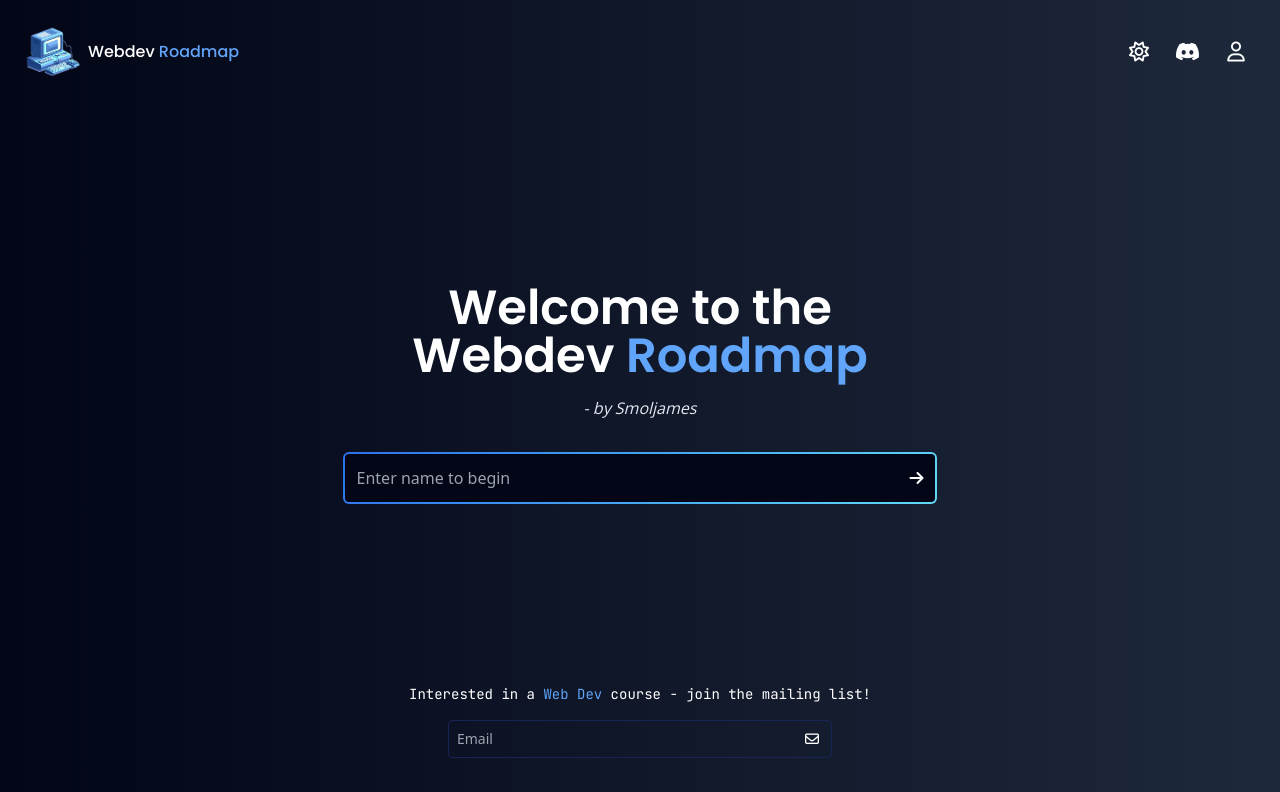
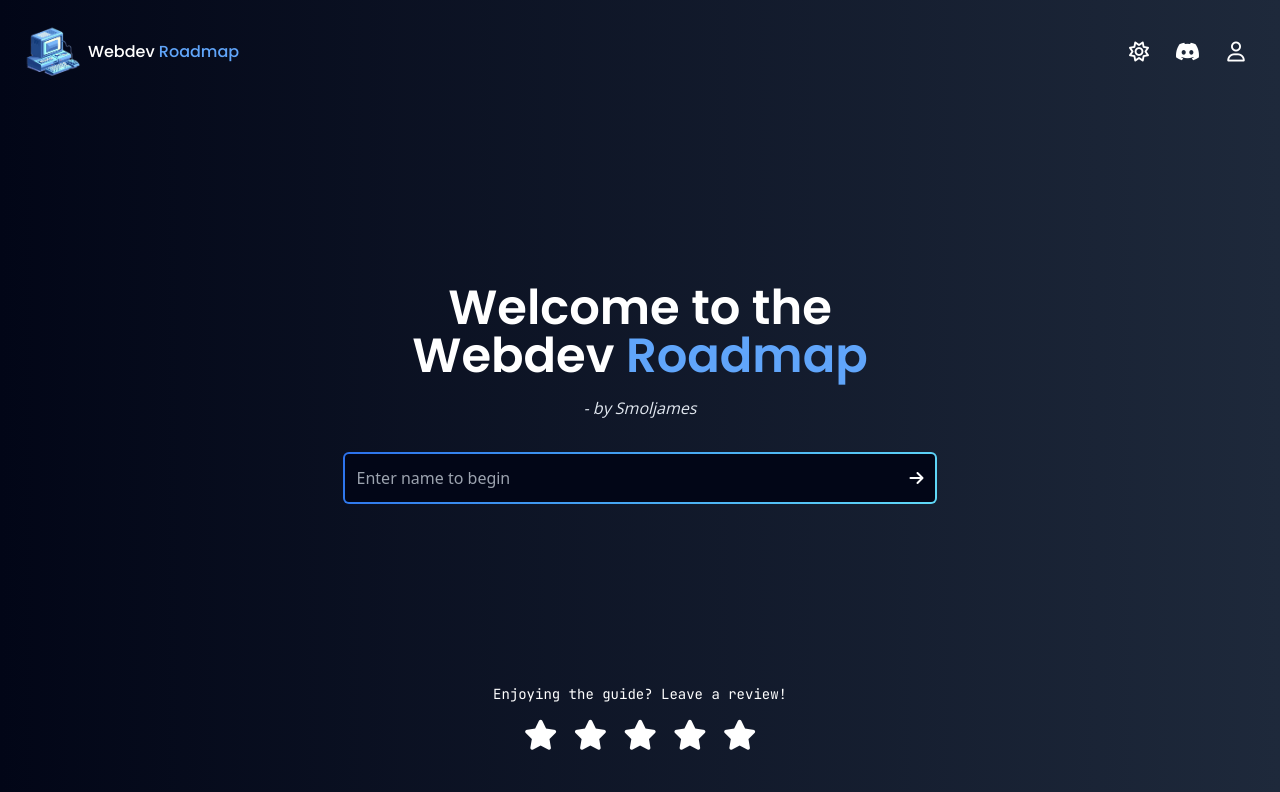
Before and after one commit to jamezmca/roadmap-v2, a SvelteKit app: page / in a window 1280 px wide. Shown: the top 792 px of the page. Built offline with nearby package versions, Linux system fonts and the light colour scheme.

Commit message:
added rating system

```diff
--- a/src/components/Footer.svelte
+++ b/src/components/Footer.svelte
@@ -1,10 +1,19 @@
 <script>
+    import { onMount } from "svelte";
     import store from "../store";
     let email = "";
     let emailStatus = "";
     let error = false;
+    let rating = null;
+    let chosenRating = null;
 
     let styles;
+
+    onMount(() => {
+        if (localStorage.getItem("roadmapRating")) {
+            chosenRating = parseInt(localStorage.getItem("roadmapRating"));
+        }
+    });
 
     $: {
         let darkTheme = $store.darkTheme;
@@ -12,6 +21,12 @@
             inputColor: darkTheme
                 ? " bg-transparent border-blue-950 focus-within:border-blue-900 hover:border-blue-900"
                 : " bg-transparent border-blue-100 focus-within:border-blue-300 hover:border-blue-300",
+            starColor: (ratingNum) =>
+                ratingNum > (chosenRating || rating)
+                    ? darkTheme
+                        ? " text-white"
+                        : " text-slate-600"
+                    : " text-amber-300",
         };
     }
 
@@ -52,11 +67,61 @@
             handleSubscribe();
         }
     };
+
+    async function handleRating() {
+        if (!rating || chosenRating) {
+            return;
+        }
+
+        console.log(rating);
+        chosenRating = rating;
+
+        try {
+            const res = await fetch(
+                // "http://localhost:5353/api/rate",
+                "https://mailing-list-3hzb.onrender.com/api/rate",
+                {
+                    method: "POST",
+                    headers: {
+                        "Content-type": "application/json",
+                    },
+                    body: JSON.stringify({
+                        password: "80085",
+                        rating: rating,
+                        platform: "roadmap",
+                    }),
+                }
+            );
+            localStorage.setItem("roadmapRating", chosenRating);
+            if (res.status === "201") {
+                console.log("Sent");
+            }
+        } catch (err) {
+            console.log("Failed to leave review");
+        }
+    }
 </script>
 
 <footer
-    class="py-10 sm:py-14 md:py-20 flex flex-col gap-4 sm:gap-6 md:gap-8 items-center justify-center p-4 text-sm"
+    class="py-10 sm:py-14 md:py-20 flex flex-col gap-8 sm:gap-10 md:gap-14 items-center justify-center p-4 text-sm"
 >
+    <div class="flex flex-col gap-4">
+        <h4 class="text-center">Enjoying the guide? Leave a review!</h4>
+        <div class="flex items-center justify-center">
+            {#each [1, 2, 3, 4, 5] as ratingNum}
+                <button
+                    on:click={handleRating}
+                    on:mouseenter={() => (rating = ratingNum)}
+                    on:mouseleave={() => (rating = null)}
+                    class={"grid place-items-center text-3xl px-2 " +
+                        styles.starColor(ratingNum)}
+                >
+                    <i class="fa-solid fa-star" />
+                </button>
+            {/each}
+        </div>
+    </div>
+
     <div class="flex flex-col gap-4">
         <h4 class="text-center">
             Interested in a <span class="text-blue-400">Web Dev</span> course - join
--- a/src/components/Roadmap.svelte
+++ b/src/components/Roadmap.svelte
@@ -136,6 +136,7 @@
                                         src={$store.roadmap[roadmapItem]
                                             .milestones[milestone].iconUrl}
                                         alt="iconImg"
+                                        loading="lazy"
                                         class="w-full object-cover h-full img opacity-0 duration-200"
                                     />
                                 </div>
--- a/src/routes/+layout.svelte
+++ b/src/routes/+layout.svelte
@@ -3,6 +3,7 @@
     import store from "../store";
     import Footer from "../components/Footer.svelte";
     import Header from "../components/Header.svelte";
+    import { onMount } from "svelte";
     let y;
 
     function goTop() {
@@ -19,6 +20,32 @@
                 : " bg-slate-200 text-slate-600",
         };
     }
+
+    onMount(() => {
+        try {
+            if (localStorage.getItem("codemap")) {
+                const previousProgress = JSON.parse(
+                    localStorage.getItem("codemap")
+                ).progress;
+                for (let chapter in previousProgress) {
+                    for (let milestone of previousProgress[chapter]) {
+                        if (
+                            chapter in $store.roadmap &&
+                            milestone in
+                                ($store.roadmap?.[chapter]?.milestones || {})
+                        ) {
+                            $store.roadmap[chapter].milestones[
+                                milestone
+                            ].complete = true;
+                        }
+                    }
+                }
+                localStorage.removeItem("codemap");
+            }
+        } catch (err) {
+            console.log("Failed to read from old roadmap");
+        }
+    });
 </script>
 
 <div
@@ -36,7 +63,8 @@
                 ? " pointer-events-none opacity-0"
                 : " opacity-100 cursor-pointer")}
     >
-        <button on:click={goTop}
+        <button
+            on:click={goTop}
             class={"grid place-items-center w-8 sm:w-10 aspect-square rounded-full " +
                 styles.arrowColors}
         >
```
